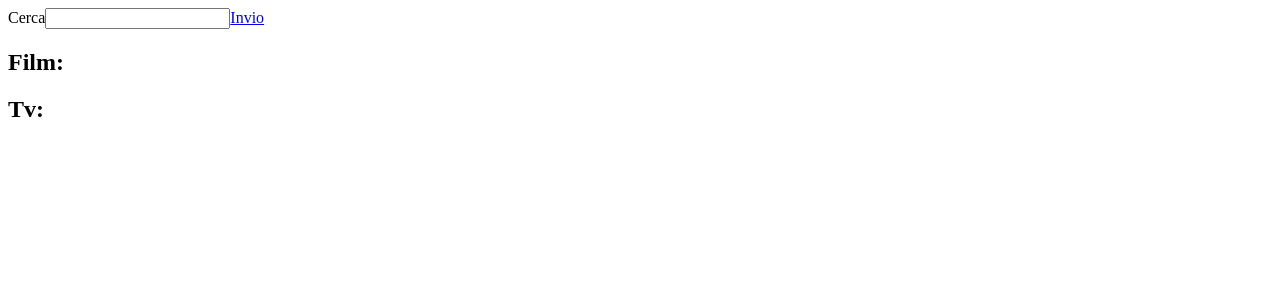
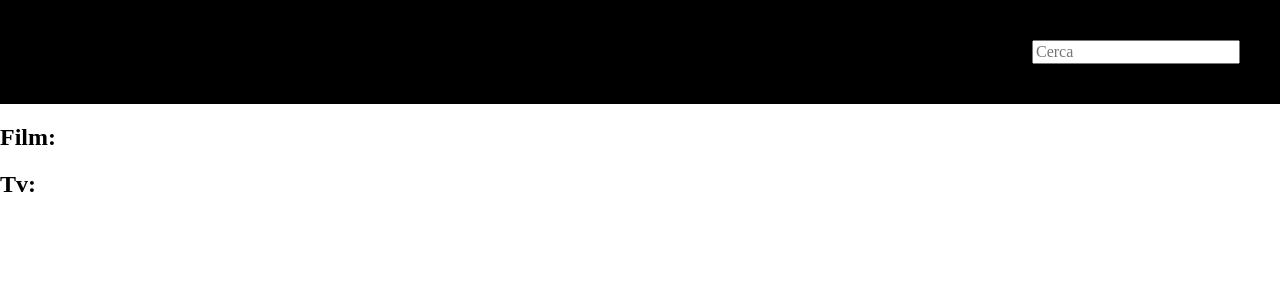
Before and after one commit to AntoninoIrrera/vite-boolflix, a Vue app: page / in a window 1280 px wide. Shown: the top 300 px of the page. Built offline with nearby package versions, Linux system fonts and the light colour scheme.

Commit message:
Milestone 4: inizio miglioramenti grafici, migliorato header inserendo sfondo e ricerca per ogni lettera inserita

```diff
--- a/package.json
+++ b/package.json
@@ -14,10 +14,12 @@
     "@fortawesome/free-solid-svg-icons": "^6.2.1",
     "@fortawesome/vue-fontawesome": "^3.0.2",
     "axios": "^1.2.2",
+    "bootstrap": "^5.2.3",
     "vue": "^3.2.45"
   },
   "devDependencies": {
     "@vitejs/plugin-vue": "^4.0.0",
+    "sass": "^1.57.1",
     "vite": "^4.0.0"
   }
 }
--- a/src/App.vue
+++ b/src/App.vue
@@ -65,4 +65,8 @@ export default{
 
 <style>
 
+body{
+  margin: 0;
+}
+
 </style>
--- a/src/components/AppHeader.vue
+++ b/src/components/AppHeader.vue
@@ -1,5 +1,7 @@
 <script>
 import {store} from '../store'
+
+
 
 export default{
     data(){
@@ -15,9 +17,9 @@ export default{
 <template>
 
     <header>
-        <label for="serchName">Cerca</label>
-        <input type="text" name="serchName" id="serchName" v-model="serchText">
-        <a href="#" @click="$emit('serchNameFilm',serchText), $emit('serchNameTv',serchText)">Invio</a>
+        <section>
+            <input type="text" name="serchName" id="serchName" v-model="serchText" placeholder="Cerca" @keyup="$emit('serchNameFilm',serchText), $emit('serchNameTv',serchText)">
+        </section>
     </header>
 
 
@@ -25,4 +27,13 @@ export default{
 
 <style scoped>
 
+@import url(../../node_modules/bootstrap);
+
+
+section{
+    background-color: black;
+    padding: 2.5rem;
+    text-align: end;
+}
+
 </style>
```
Also changed, not shown: 1 other file (tests, documents, lock files or other folders).
